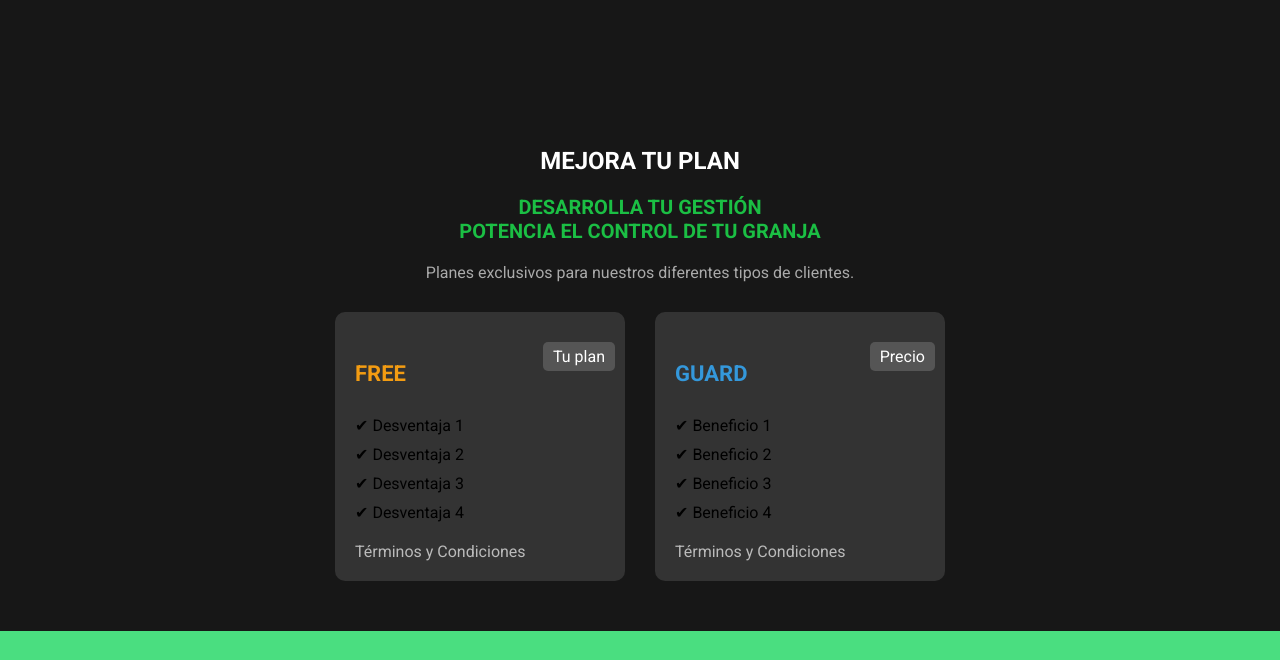
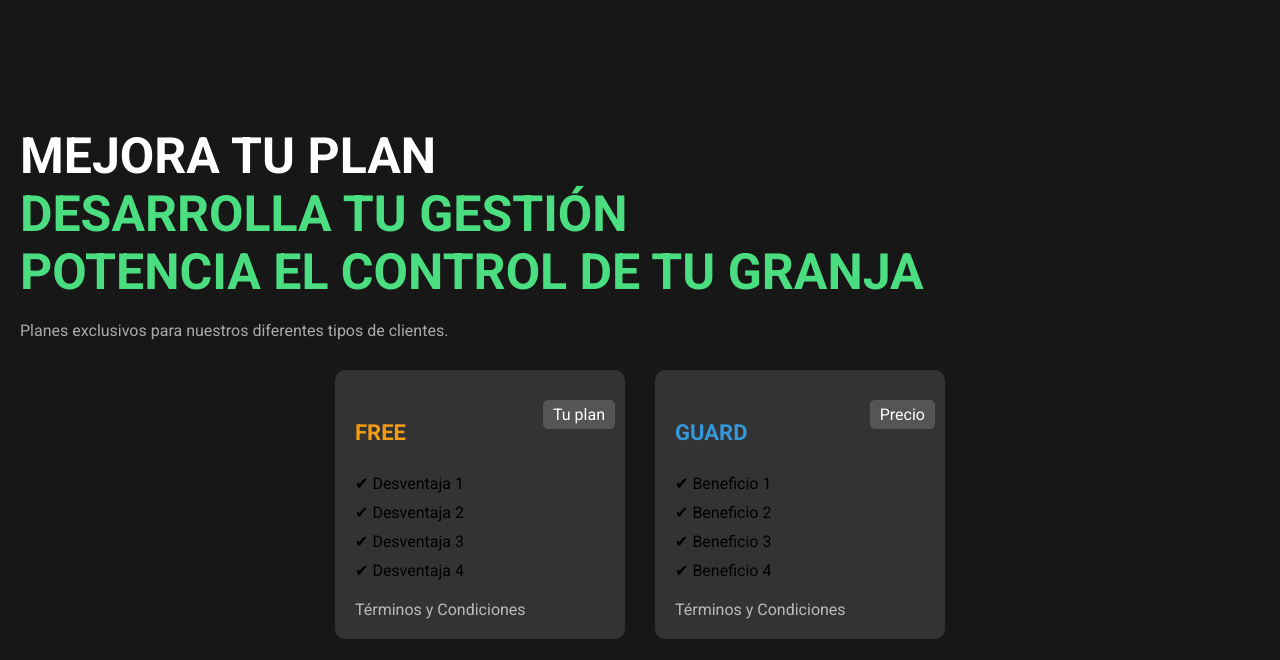
Before and after one commit to DevDream-UPC/FarmGuard-LandingPage, a plain HTML site: page index.html in a window 1280 px wide. Shown: the part 2931-3591 px from the top of the page. Drawn offline with Linux system fonts and the light colour scheme.

Commit message:
Modifique seccion styles.css

```diff
--- a/styles.css
+++ b/styles.css
@@ -178,20 +178,22 @@ header {
 
 
 .plans-container {
-    text-align: center;
+    text-align: left;
     padding: 50px 20px;
 }
 
 .plans-container h2 {
-    font-size: 24px;
-    font-weight: bold;
+    font-size: 50px;
+    margin: 0;
+    font-weight: 700;
     color: white;
 }
 
 .plans-container h3 {
-    font-size: 20px;
-    color: #1bbf44;
-    margin-top: 10px;
+    font-size: 50px;
+    margin: 0;
+    font-weight: 700;
+    color: rgba(74, 222, 128, 1);
 }
 
 .plans-container p {
```
